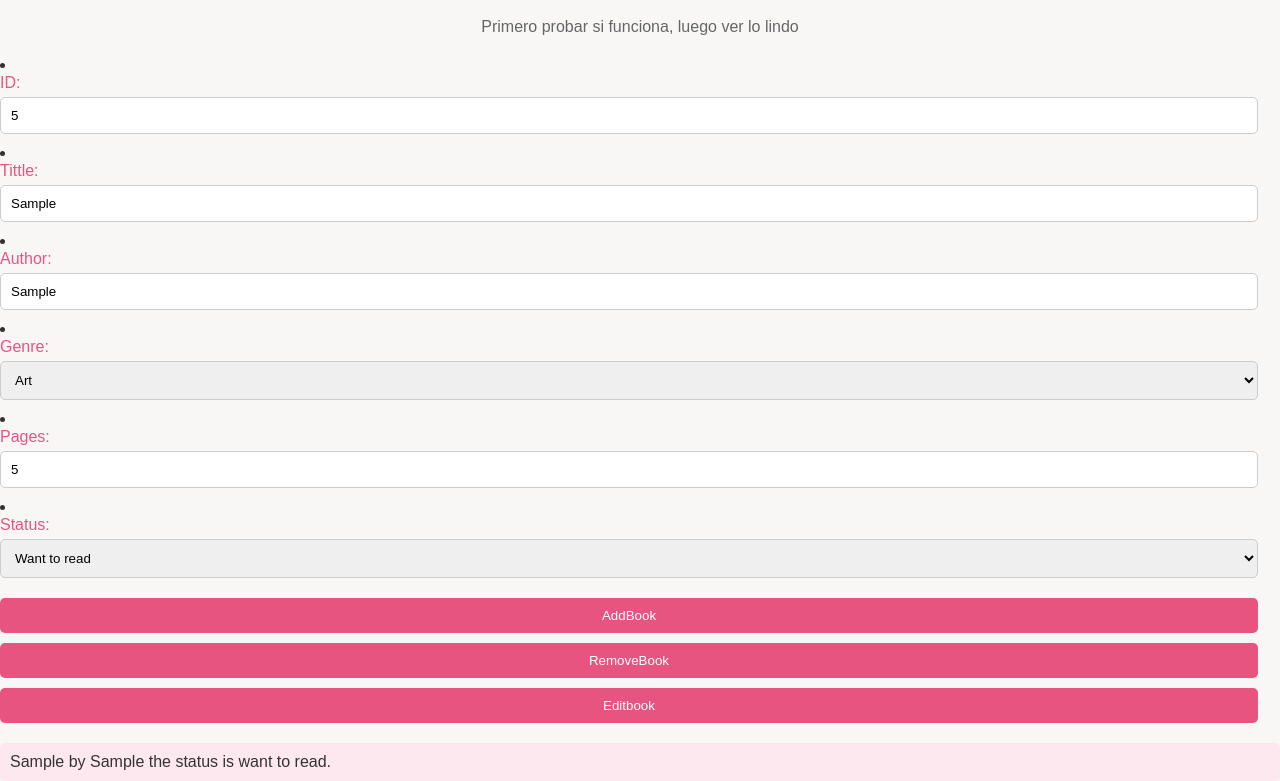
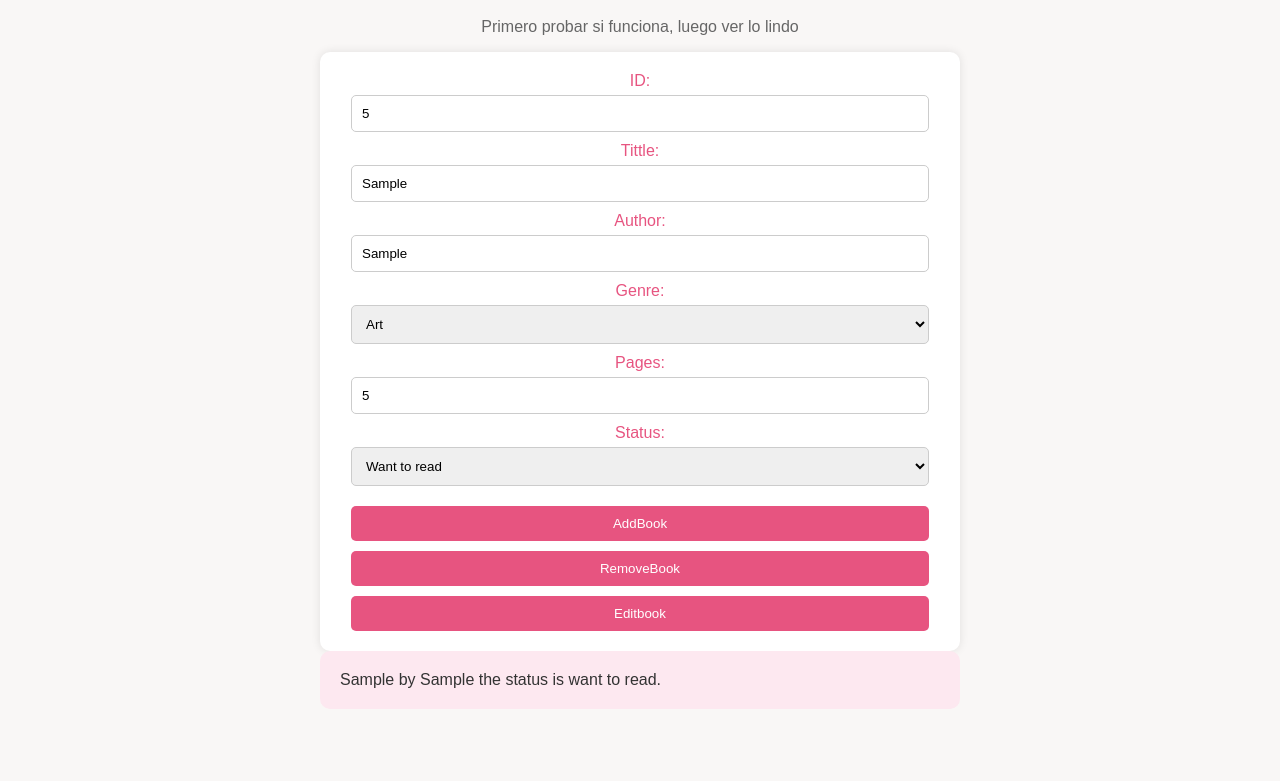
Before and after one commit to CecilLM55/CRUD-Page, a plain HTML site: page index.html in a window 1280 px wide. Both pictures are taken after typing "5", "Sample", "Sample", "5" into the empty fields and a click on the button "AddBook". Shown: the part 90-871 px from the top of the page. After the commit the page ends 800 px from the top, so only its background shows below. Drawn offline with Linux system fonts and the light colour scheme.

Commit message:
css reformed

```diff
--- a/code/main.js
+++ b/code/app.js
@@ -10,7 +10,7 @@ addBook.addEventListener('click', () => {
   let pages = document.getElementById('txtPages').value;
   let status = document.getElementById('lstStatus').value;
 
-  if(title === "" || id === "" || author === "" || genre === "" || pages === "" || status === "") {
+  if(title.trim() === "" || id.trim() === "" || author.trim() === "" || genre.trim() === "" || pages.trim() === "" || status.trim() === "") {
     alert("Complete all the fields.");
     return;
   } else {
@@ -41,7 +41,7 @@ updateBook.addEventListener('click', () => {
     let genre = document.getElementById('lstGenre').value;
     let pages = document.getElementById('txtPages').value;
     let status = document.getElementById('lstStatus').value;
-    if(title === "" || id === "" || author === "" || genre === "" || pages === "" || status === "") {
+    if(title.trim() === "" || id.trim() === "" || author.trim() === "" || genre.trim() === "" || pages.trim() === "" || status.trim() === "") {
         alert("Complete all the fields.");
         return;
       } else {
--- a/index.html
+++ b/index.html
@@ -12,20 +12,16 @@
     <h1>Library</h1>
     <p> Primero probar si funciona, luego ver lo lindo</p>
 
-    <form name="form" id="form">
-        <li>
+    <form name="form" id="form" class="container">
             <label for="id">ID:</label>
             <input type="number" id="txtID">
-        </li>
-        <li>
+
             <label for="title">Tittle:</label>
             <input type="text" id="txtTitle">
-        </li>
-        <li>
+
             <label for="author">Author:</label>
             <input type="text" id="txtAuthor">
-        </li>
-        <li>
+
             <label for="genre">Genre:</label>
             <select id="lstGenre">
                 <option value="art">Art</option>
@@ -46,27 +42,25 @@
                 <option value="selfHelp">Self-Help</option>
                 <option value="thriller">Thriller</option>
                 <option value="travel">Travel</option>
+            </select>
 
-            </select>
-        </li>
-        <li>
             <label for="pages">Pages:</label>
             <input type="number" id="txtPages">
-        </li>
-        <li>
+
             <label for="status">Status:</label>
             <select id="lstStatus" name="status">
                 <option value="want to read">Want to read</option>
                 <option value="currently reading">Currently reading</option>
                 <option value="read">Read</option>
             </select>
-        </li>
-    </form>
+
         <input type="button" id="btnAddBook" value="AddBook">
         <input type="button" id="btnRemoveBook" value="RemoveBook">
         <input type="button" id="btnEditBook" value="Editbook">
+    </form>
+
         <div id="divDetails">
         </div>
-    <script src="./code/main.js"></script>
+    <script src="./code/app.js"></script>
 </body>
 </html>
--- a/resources/style.css
+++ b/resources/style.css
@@ -29,7 +29,7 @@ p {
 
 form {
     margin-top: 20px;
-    text-align: left; /* Alinear texto del formulario a la izquierda */
+    text-align: center; /* Alinear texto del formulario a la izquierda */
 }
 
 label {
@@ -66,8 +66,9 @@ input[type="button"]:hover {
 }
 
 #divDetails {
-    margin-top: 20px;
-    padding: 10px;
+    max-width: 600px;
+    margin: 0 auto;
+    padding: 20px;
     background-color: #fde8f0; /* Un tono más claro de rosa para resaltar el área de detalles */
-    border-radius: 5px;
+    border-radius: 10px;
 }
```
